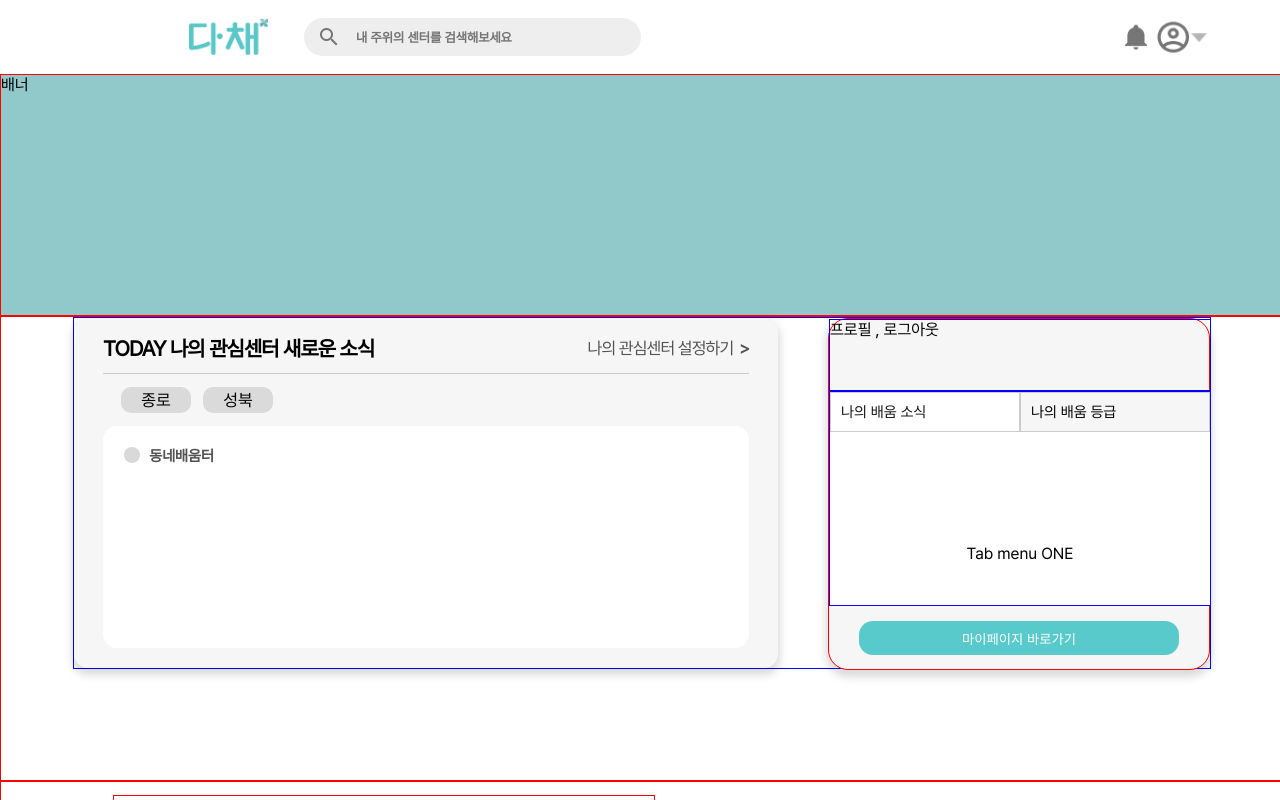
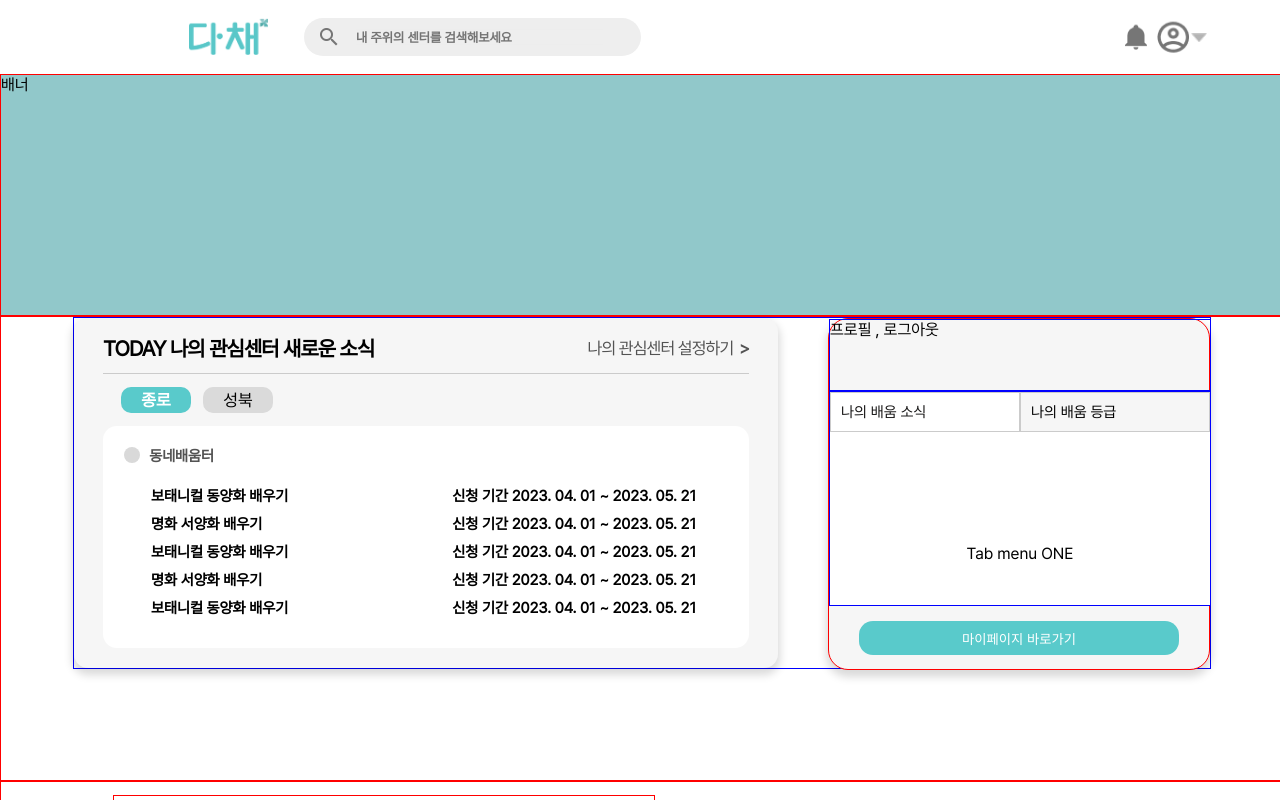
Before and after one commit to KUSITMS-27-chilling/Dachae-FE, a React (Vite) app: page / in a window 1280 px wide. Shown: the top 800 px of the page. Built offline with nearby package versions, Linux system fonts and the light colour scheme.

Commit message:
feat: 동적 렌더링 및 버튼 로직 추가

```diff
--- a/src/components/CenterNews/CenterNews.styled.ts
+++ b/src/components/CenterNews/CenterNews.styled.ts
@@ -103,3 +103,25 @@ export const LearningGroundHeader = styled.div`
     color: #535353;
   }
 `;
+
+export const LearningGroundList = styled.div`
+  width: 34.0625rem;
+  height: 6.5625rem;
+  position: absolute;
+  top: 3.2rem;
+  left: 3rem;
+  font-weight: 600;
+`
+
+export const LearningGroundProgram = styled.div`
+  width: 34.0625rem;
+  height: 1.125rem;
+  display: flex;
+  justify-content: space-between;
+  margin: 0.625rem 0;
+`;
+
+export const LearningGroundText = styled.div`
+  width: max-content;
+  height: 1.125rem;
+`;
--- a/src/components/CenterNews/CenterNews.tsx
+++ b/src/components/CenterNews/CenterNews.tsx
@@ -4,10 +4,16 @@ import {
   CenterSetting,
   RegionContainer,
   LearningGround,
-  LearningGroundHeader
+  LearningGroundHeader,
+  LearningGroundList,
+  LearningGroundProgram,
+  LearningGroundText
 } from './CenterNews.styled';
+import { LGDataArr } from '../../types/centerNews';
+import { useState } from 'react';
 
-function CenterNews() {
+function CenterNews({ lgData }: LGDataArr) {
+  const [programs, setPrograms] = useState(lgData[0].programs);
 
   function regionClick(e: React.MouseEvent<HTMLButtonElement>) {
     const regionArr = document.querySelectorAll('.center-news__region-btn');
@@ -15,6 +21,16 @@ function CenterNews() {
       el.className = 'center-news__region-btn';
     });
     e.currentTarget.className = 'center-news__region-btn active';
+    findPrograms(e.currentTarget.innerText);
+  }
+
+  function findPrograms(region: string) {
+    lgData.forEach(el => {
+      if(el.region == region) {
+        setPrograms(el.programs);
+        return;
+      }
+    })
   }
 
   return(
@@ -27,16 +43,37 @@ function CenterNews() {
         </CenterSetting>
       </CenterNewsHeader>
       <RegionContainer>
-        <button className='center-news__region-btn' onClick={regionClick}>종로</button>
-        <button className='center-news__region-btn' onClick={regionClick}>성북</button>
-        {/* <RegionButton className='center-news__region-btn' onClick={regionClick}>종로</RegionButton>
-        <RegionButton className='center-news__region-btn' onClick={regionClick}>성북</RegionButton> */}
+        {
+          lgData &&
+          lgData.map((el, idx) => {
+            if(idx == 0){
+              return (
+                <button className='center-news__region-btn active' onClick={regionClick} key={idx}>{el.region}</button>
+              );
+            }
+
+            return (
+              <button className='center-news__region-btn' onClick={regionClick} key={idx}>{el.region}</button>
+            );
+          })
+        }
       </RegionContainer>
       <LearningGround>
         <LearningGroundHeader>
           <div id='center-news__learning-ground--circle'></div>
           <div id='center-news__learning-ground--text'>동네배움터</div>
         </LearningGroundHeader>
+        <LearningGroundList>
+          {
+            lgData &&
+            programs.map((el, idx) => (
+              <LearningGroundProgram key={idx}>
+                <LearningGroundText>{el.programTitle}</LearningGroundText>
+                <LearningGroundText>신청 기간 {el.programPeriod}</LearningGroundText>
+              </LearningGroundProgram>
+            ))
+          }
+        </LearningGroundList>
       </LearningGround>
     </CenterNewsContainer>
   )
--- a/src/components/Main/MainBodyTodayTap.tsx
+++ b/src/components/Main/MainBodyTodayTap.tsx
@@ -30,7 +30,7 @@ export const MainBodyTodayTap = () => {
           <li className="submenu">{menuArr[2].name}</li> */}
           {menuArr.map((el,index) => (
               <li className={index === currentTab ? "submenu focused" : "submenu" }
-              onClick={() => selectMenuHandler(index)}>{el.name}</li>
+              onClick={() => selectMenuHandler(index)} key={index}>{el.name}</li>
             ))}
         </TabMenu>
         <Desc>
--- a/src/pages/Main/MainPage.tsx
+++ b/src/pages/Main/MainPage.tsx
@@ -17,11 +17,62 @@ import {
 import MainBodyContent from '../../components/Main/MainBodyContent';
 import Header from '../../components/Header/Header';
 import CenterNews from '../../components/CenterNews';
-import ProgramCard from '../../components/ProgramCard';
-import temp_program from '../../assets/temp_program.jpg';
 import {MainBodyTodayTap} from '../../components/Main/MainBodyTodayTap';
+import { LGData } from '../../types/centerNews';
 
 function MainPage() {
+  const lgData: LGData[] = [
+    {
+      region: '종로',
+      programs: [
+        {
+          programTitle: '보태니컬 동양화 배우기',
+          programPeriod: '2023. 04. 01 ~ 2023. 05. 21'
+        },
+        {
+          programTitle: '명화 서양화 배우기',
+          programPeriod: '2023. 04. 01 ~ 2023. 05. 21'
+        },
+        {
+          programTitle: '보태니컬 동양화 배우기',
+          programPeriod: '2023. 04. 01 ~ 2023. 05. 21'
+        },
+        {
+          programTitle: '명화 서양화 배우기',
+          programPeriod: '2023. 04. 01 ~ 2023. 05. 21'
+        },
+        {
+          programTitle: '보태니컬 동양화 배우기',
+          programPeriod: '2023. 04. 01 ~ 2023. 05. 21'
+        }
+      ]
+    },
+    {
+      region: '성북',
+      programs: [
+        {
+          programTitle: '명화 서양화 배우기',
+          programPeriod: '2023. 04. 01 ~ 2023. 05. 21'
+        },
+        {
+          programTitle: '보태니컬 동양화 배우기',
+          programPeriod: '2023. 04. 01 ~ 2023. 05. 21'
+        },
+        {
+          programTitle: '명화 서양화 배우기',
+          programPeriod: '2023. 04. 01 ~ 2023. 05. 21'
+        },
+        {
+          programTitle: '보태니컬 동양화 배우기',
+          programPeriod: '2023. 04. 01 ~ 2023. 05. 21'
+        },
+        {
+          programTitle: '명화 서양화 배우기',
+          programPeriod: '2023. 04. 01 ~ 2023. 05. 21'
+        }
+      ]
+    }
+  ]
 
     const navigate = useNavigate();
     const goLogin =()=>{
@@ -52,7 +103,7 @@ function MainPage() {
         <MainBody_Today_In>
           {/* <MainBody_Today_New>
           </MainBody_Today_New> */}
-          <CenterNews></CenterNews>
+          <CenterNews lgData={lgData} ></CenterNews>
 
           <MainBody_Today_My>
             <MainBody_Today_My_Top>프로필 , 로그아웃</MainBody_Today_My_Top>
--- /dev/null
+++ b/src/types/centerNews.ts
@@ -0,0 +1,13 @@
+export type LGProgram = {
+  programTitle: string;
+  programPeriod: string;
+}
+
+export type LGData = {
+  region: string;
+  programs: LGProgram[];
+}
+
+export interface LGDataArr {
+  lgData: LGData[];
+}
```
